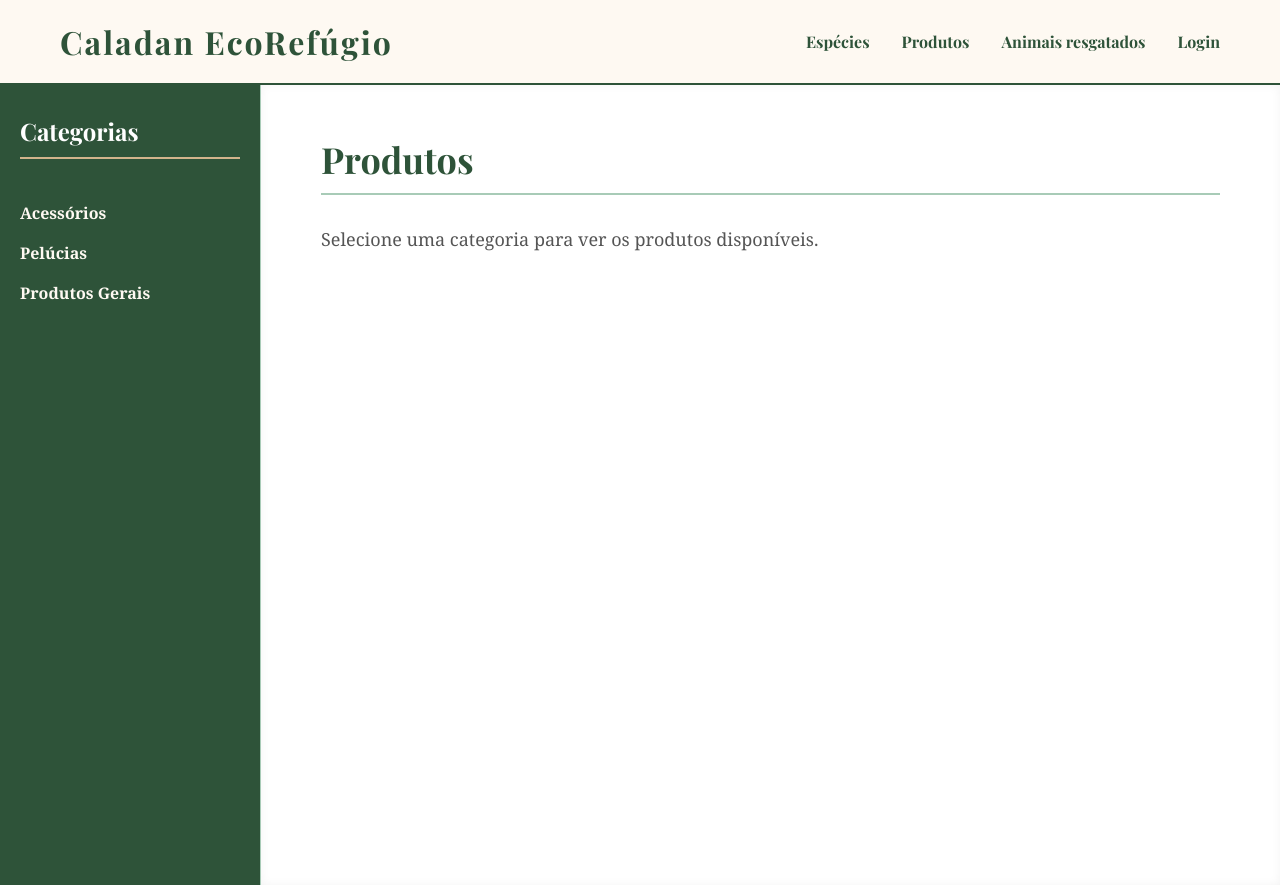
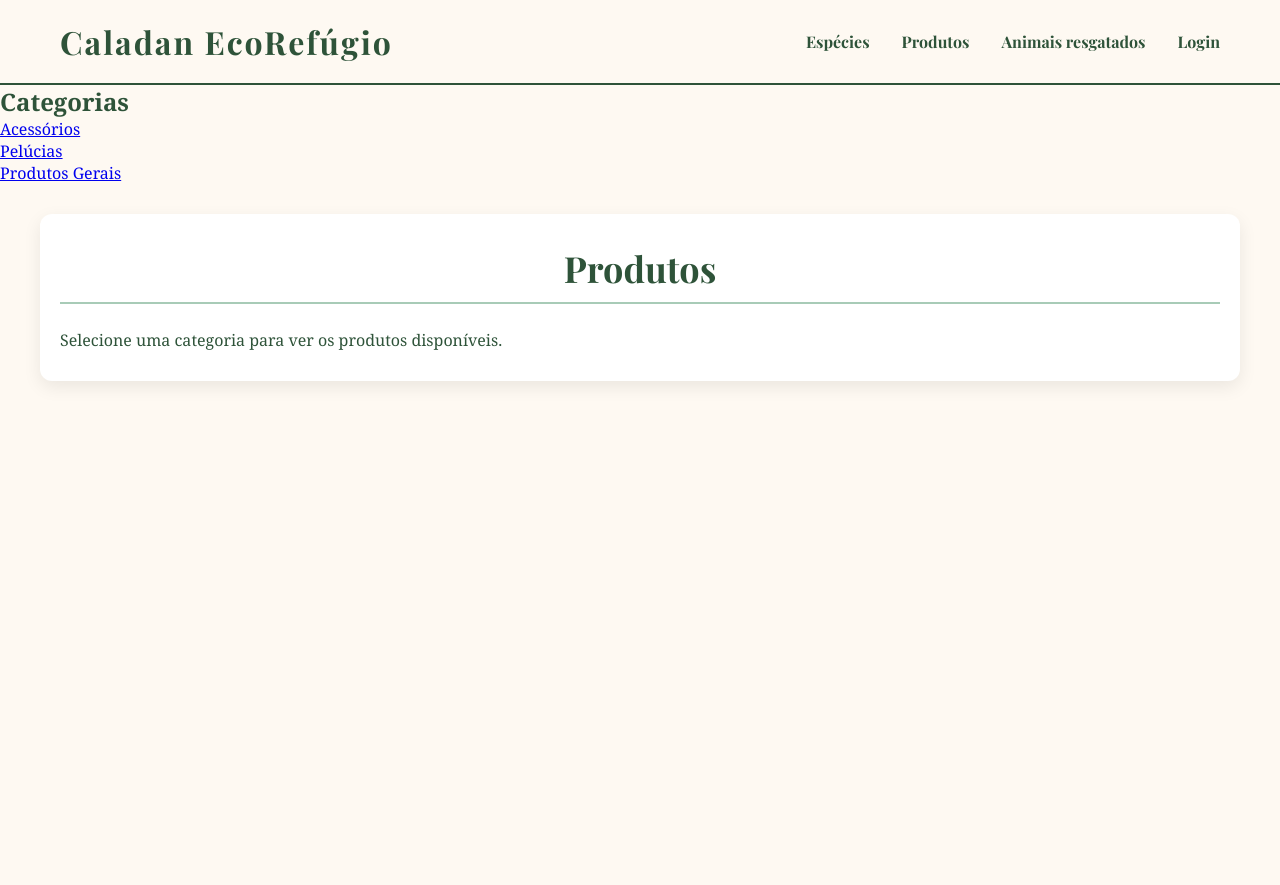
Before and after one commit to MeleysTargaryen/1023A-frontend-main, a React (Vite) app: page /produtos in a window 1280 px wide. After the commit the page ends 800 px from the top, so only its background shows below. Built offline with nearby package versions, Linux system fonts and the light colour scheme.

Commit message:
#Estilização das páginas

```diff
--- a/src/Header.css
+++ b/src/Header.css
@@ -3,7 +3,7 @@
 :root {
   --cor-verde-escuro: #2e5339;
   --cor-verde-claro: #a8cbb7;
-  --cor-areia: #fef9f2;
+  --cor-areia: #d2b48c;
   --cor-marrom-claro: #d2b48c;
   --cor-branco: #ffffff;
   --fonte-titulo: 'Playfair Display', serif;
@@ -29,7 +29,7 @@ header, nav, ul, li {
   z-index: 10;
 }
 
-/* Logo */
+
 .logotipo {
   font-size: 32px;
   font-weight: bold;
@@ -37,7 +37,7 @@ header, nav, ul, li {
   letter-spacing: 2px;
 }
 
-/* Navegação */
+
 .navegacao ul {
   display: flex;
   list-style: none;
--- a/src/Produtos.css
+++ b/src/Produtos.css
@@ -8,110 +8,160 @@
   --fonte-corpo: 'Georgia', serif;
 }
 
-/* Container geral da página */
-.produtos-container {
+
+.menu-topo {
+  background: var(--cor-branco);
+  border-bottom: 1px solid #ddd;
+  padding: 12px 24px;
   display: flex;
-  min-height: 100vh;
-  background-color: var(--cor-areia);
-  font-family: var(--fonte-corpo);
+  justify-content: center;
+  align-items: center;
+  box-shadow: 0 2px 4px rgba(0, 0, 0, 0.05);
 }
 
-/* Menu lateral sofisticado */
-.menu-lateral {
-  width: 260px;
-  background-color: var(--cor-verde-escuro);
-  color: var(--cor-branco);
-  padding: 30px 20px;
-  box-shadow: 2px 0 10px rgba(0,0,0,0.15);
+.menu-topo ul {
   display: flex;
-  flex-direction: column;
-  justify-content: flex-start;
+  gap: 24px;
+  list-style: none;
+  margin: 0;
+  padding: 0;
 }
 
-.menu-lateral h2 {
-  font-family: var(--fonte-titulo);
-  font-size: 24px;
-  margin-bottom: 25px;
-  border-bottom: 2px solid var(--cor-marrom-claro);
-  padding-bottom: 10px;
-  color: var(--cor-branco);
-}
-
-.menu-lateral ul {
-  list-style: none;
-  padding: 0;
-  margin: 0;
-}
-
-.menu-lateral li {
-  margin: 18px 0;
-}
-
-.menu-lateral a {
-  color: var(--cor-areia);
+.menu-topo a {
   text-decoration: none;
+  color: #222;
   font-weight: 600;
   font-size: 16px;
+  padding-bottom: 4px;
   transition: color 0.3s, border-bottom 0.3s;
 }
 
-.menu-lateral a:hover {
-  color: var(--cor-marrom-claro);
-  border-bottom: 2px solid var(--cor-marrom-claro);
+.menu-topo a:hover {
+  color: var(--cor-verde-escuro);
+  border-bottom: 2px solid var(--cor-verde-escuro);
 }
 
-/* Conteúdo principal com estilo elegante */
+
 .conteudo-principal {
-  flex-grow: 1;
-  padding: 50px 60px;
-  background-color: var(--cor-branco);
-  box-shadow: inset 0 0 10px rgba(0,0,0,0.05);
-  border-left: 1px solid var(--cor-verde-claro);
+  max-width: 1200px;
+  margin: 30px auto;
+  padding: 30px 20px;
+  background: var(--cor-branco);
+  border-radius: 12px;
+  box-shadow: 0 6px 18px rgba(0, 0, 0, 0.08);
 }
 
 .conteudo-principal h1 {
   font-family: var(--fonte-titulo);
   font-size: 36px;
   color: var(--cor-verde-escuro);
-  margin-bottom: 30px;
+  margin-bottom: 25px;
+  text-align: center;
   border-bottom: 2px solid var(--cor-verde-claro);
   padding-bottom: 10px;
 }
 
-.conteudo-principal p {
-  color: #555;
-  font-size: 18px;
-  line-height: 1.6;
-  max-width: 800px;
+.numero-produtos {
+  color: #777;
+  font-size: 15px;
+  text-align: right;
+  margin-bottom: 20px;
 }
 
-/* Responsividade */
+
+.grid-produtos {
+  display: flex;
+  justify-content: center;
+  flex-wrap: wrap;
+  gap: 20px;
+  padding: 20px;
+  background-color: var(--cor-areia);
+}
+
+
+.card-produto {
+  background: var(--cor-branco);
+  border-radius: 10px;
+  box-shadow: 0 4px 12px rgba(0, 0, 0, 0.1);
+  width: 260px;
+  text-align: center;
+  overflow: hidden;
+  transition: transform 0.2s, box-shadow 0.2s;
+}
+
+.card-produto:hover {
+  transform: translateY(-6px);
+  box-shadow: 0 10px 25px rgba(0, 0, 0, 0.18);
+}
+
+.card-produto img {
+  width: 100%;
+  height: 200px;
+  object-fit: cover;
+  border-radius: 10px 10px 0 0;
+  background-color: #ccc;
+}
+
+.card-produto .info {
+  padding: 15px;
+  display: flex;
+  flex-direction: column;
+  gap: 6px;
+}
+
+.card-produto .info h2 {
+  font-size: 18px;
+  color: var(--cor-verde-escuro);
+  font-weight: bold;
+  margin: 0;
+}
+
+.card-produto .descricao {
+  font-size: 14px;
+  color: #777;
+}
+
+.card-produto .preco {
+  font-size: 16px;
+  font-weight: bold;
+  color: var(--cor-marrom-claro);
+  margin-top: 8px;
+}
+
+
 @media (max-width: 768px) {
-  .produtos-container {
+  .menu-topo {
     flex-direction: column;
+    gap: 15px;
+    padding: 15px;
   }
 
-  .menu-lateral {
-    width: 100%;
-    flex-direction: row;
-    overflow-x: auto;
-    padding: 20px;
-  }
-
-  .menu-lateral h2 {
-    display: none;
-  }
-
-  .menu-lateral ul {
-    display: flex;
-    gap: 24px;
+  .menu-topo ul {
+    flex-wrap: wrap;
+    justify-content: center;
+    gap: 16px;
   }
 
   .conteudo-principal {
-    padding: 30px 20px;
+    padding: 20px;
+    margin: 15px auto;
   }
 
   .conteudo-principal h1 {
     font-size: 28px;
   }
+
+  .grid-produtos {
+    gap: 16px;
+    padding: 15px;
+  }
+
+  .card-produto {
+    width: 100%;
+    max-width: 300px;
+  }
+
+  .card-produto img {
+    height: 180px;
+  }
 }
```
